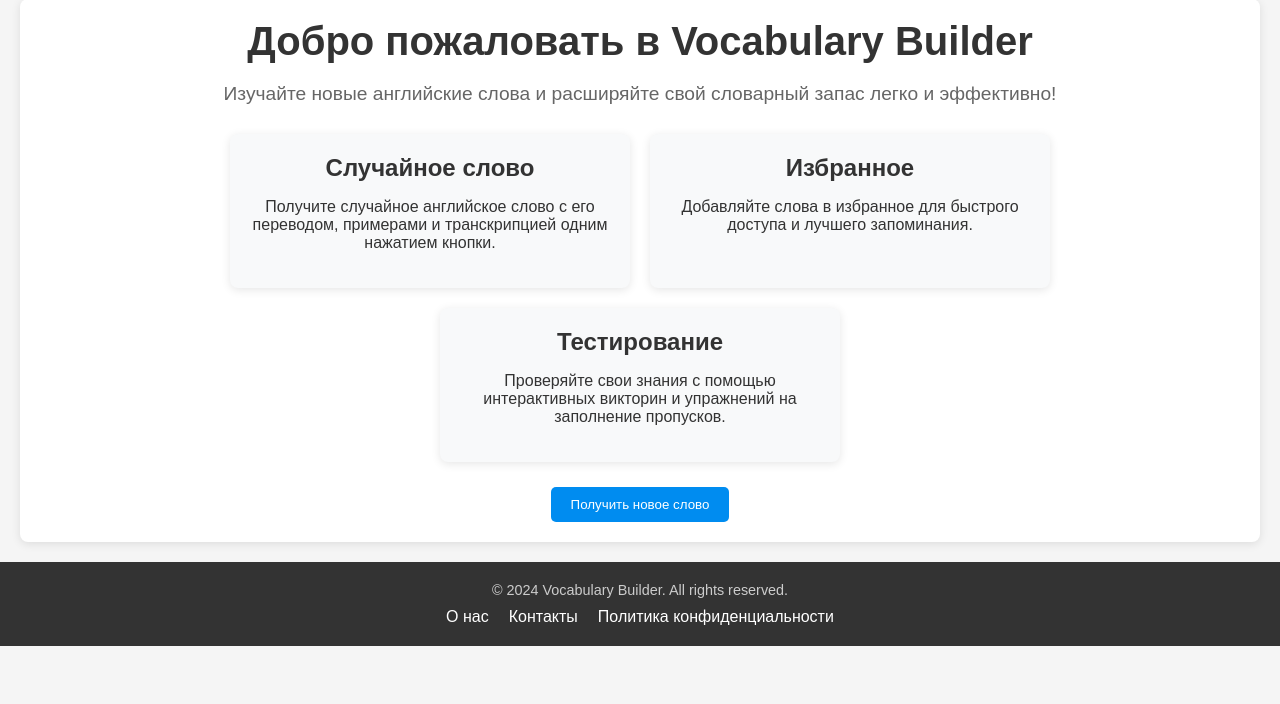
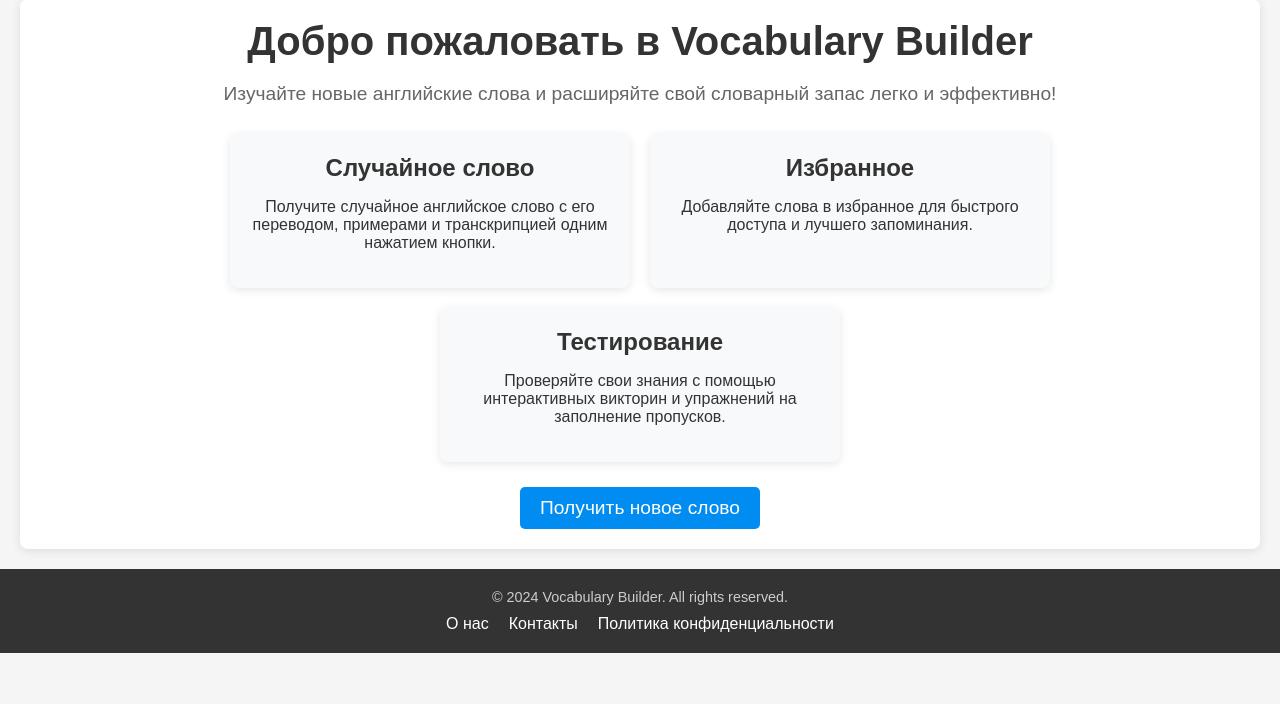
Before and after one commit to ilystsov/vocabulary-builder, a FastAPI app: template src/templates/index.html in a window 1280 px wide. Shown: the part 96-800 px from the top of the page. Run offline with FastAPI, Linux system fonts and the light colour scheme; the template is opened without the code that fills it, so the values that code supplies are empty.

Commit message:
[FEAT] Add buttons styles

```diff
--- a/src/static/css/main.css
+++ b/src/static/css/main.css
@@ -178,6 +178,15 @@ body.modal-active {
     text-decoration: none;
 }
 
+.login-button,
+.register-button {
+    margin: 10px 10px 0 10px;
+}
+
+.new-word-button {
+    font-size: 1.2em;
+}
+
 @media (max-width: 480px) {
     .h1-adaptive {
         font-size: 2em;
```
